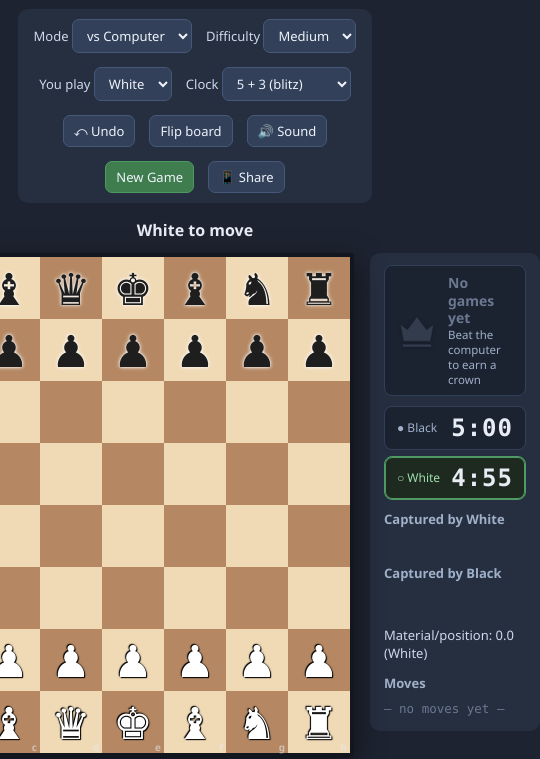
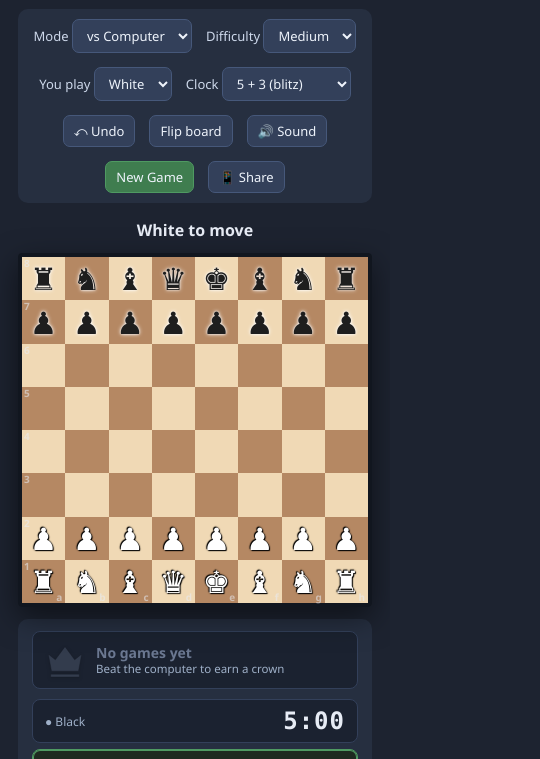
Before and after one commit to ebarber79/Th-Goat-Gamble, a plain HTML site: page chess.html in a window 390 px wide. Shown: the part 77-836 px from the top of the page, 540 px wide, since content can reach past the window. Drawn offline with Linux system fonts and the light colour scheme.

Commit message:
Launch tuning: fix chess mobile overflow (responsive board + stacked panel); restore per-game QR codes pointing at live URLs
Verified on VPS headless Chrome: all 3 games load with zero console/page
errors; no horizontal overflow at 360/414/768px.

Co-Authored-By: Claude Opus 4.8 (1M context) <noreply@anthropic.com>

```diff
--- a/chess.html
+++ b/chess.html
@@ -17,7 +17,7 @@
 <meta property="og:image" content="https://thegoatgamble.com/og.png">
 <meta name="twitter:card" content="summary_large_image">
 <style>
-  :root{--light:#f0d9b5;--dark:#b58863;--sq:62px;
+  :root{--light:#f0d9b5;--dark:#b58863;--sq:min(62px,calc((100vw - 44px)/8));
         --sel:#f7ec74;--tgt:rgba(30,120,40,.5);--last:rgba(255,225,60,.45);}
   *{box-sizing:border-box}
   body{margin:0;background:#1d2330;color:#e7ecf5;font-family:"Segoe UI",system-ui,sans-serif;
@@ -37,7 +37,7 @@
   #board{display:grid;grid-template-columns:repeat(8,var(--sq));grid-template-rows:repeat(8,var(--sq));
          border:4px solid #11161f;border-radius:4px;box-shadow:0 10px 30px rgba(0,0,0,.5)}
   .sq{display:flex;align-items:center;justify-content:center;position:relative;cursor:pointer;
-      font-size:44px;line-height:1;user-select:none}
+      font-size:calc(var(--sq)*.71);line-height:1;user-select:none}
   .sq.light{background:var(--light)} .sq.dark{background:var(--dark)}
   .sq.sel{box-shadow:inset 0 0 0 4px var(--sel)}
   .sq.last::before{content:"";position:absolute;inset:0;background:var(--last)}
@@ -80,6 +80,12 @@
   #help{max-width:540px;color:#9fb0c8;font-size:12.5px;line-height:1.5;margin-top:16px;
         background:#262f40;padding:12px 16px;border-radius:10px}
   #help b{color:#cdd8ea}
+  /* mobile: stack the info panel under the board so nothing overflows sideways */
+  @media(max-width:560px){
+    #wrap{flex-direction:column;align-items:center;gap:12px;width:100%}
+    #side-panel{min-width:0;width:100%;max-width:calc(var(--sq)*8 + 8px)}
+    #movelist{max-height:120px}
+  }
 </style>
 </head>
 <body>
```
Also changed, not shown: qr_blackjack.png (added), qr_chess.png (added), qr_connect_four.png (added).
